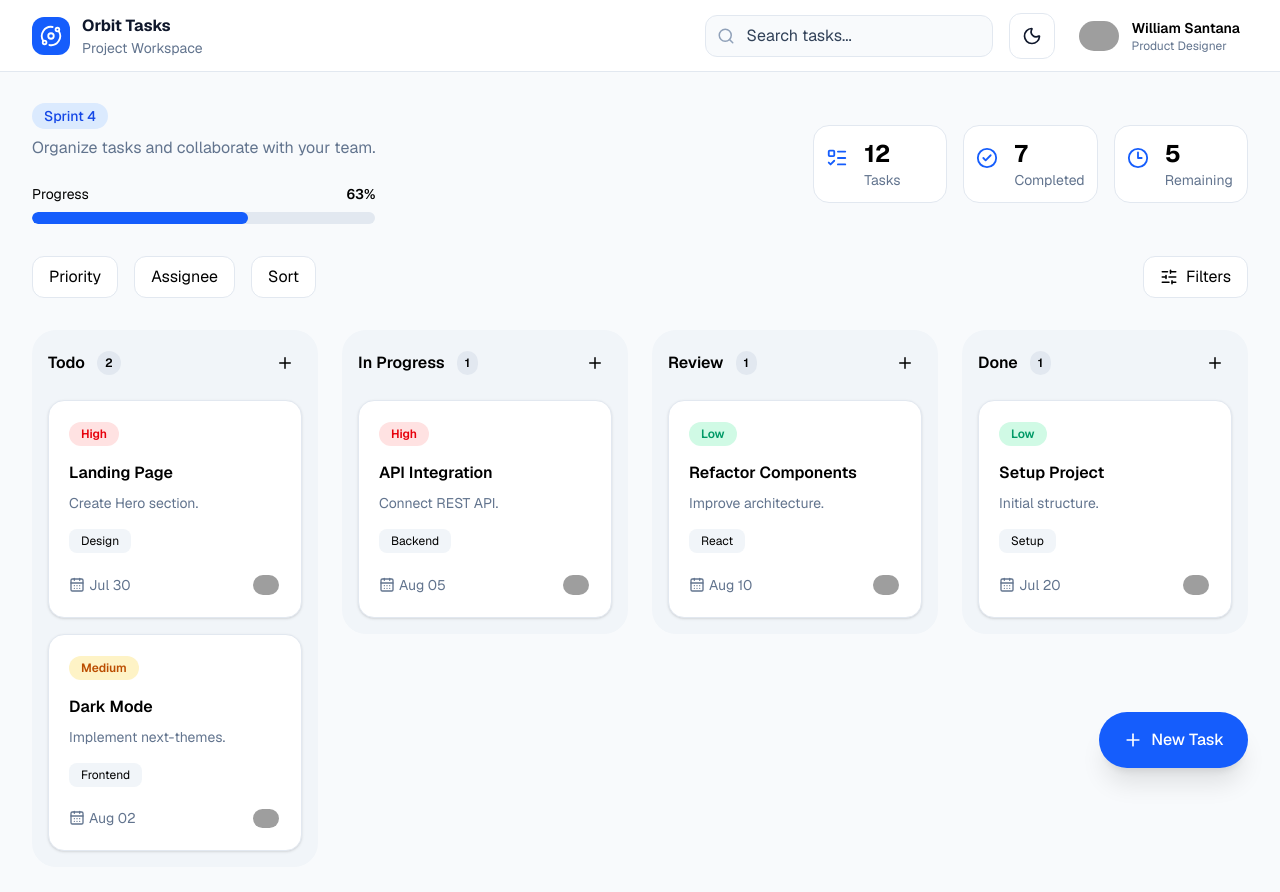
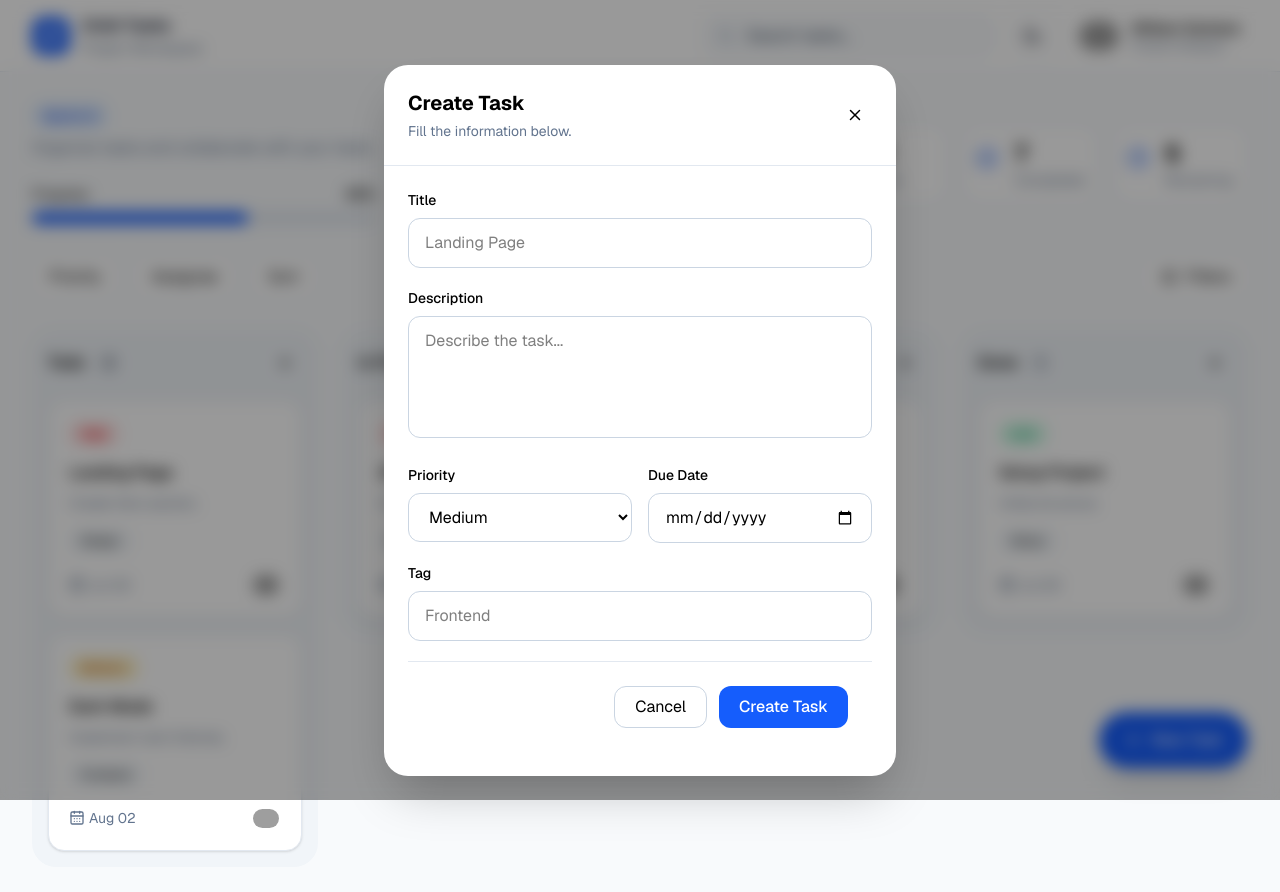
Before and after one commit to wwilliamsantana/orbit-tasks, a Next.js app: page / in a window 1280 px wide. Both pictures are taken after a click on the button 285 px from the left and 363 px from the top of the page. Shown: the top 892 px of the page. Built offline with nearby package versions, Linux system fonts and the light colour scheme; grey boxes are pictures that could not be loaded.

Commit message:
feat: function addTasks

```diff
--- a/src/components/board/Board.tsx
+++ b/src/components/board/Board.tsx
@@ -5,9 +5,10 @@ import { SortableColumn } from "./SortableColumn";
 
 interface Props {
   board: Column[];
+  onAddTask: (columnId: string) => void;
 }
 
-export function Board({ board }: Props) {
+export function Board({ board, onAddTask }: Props) {
   return (
     <SortableContext
       items={board.map((column) => column.id)}
@@ -15,7 +16,7 @@ export function Board({ board }: Props) {
     >
       <section className="grid gap-6 lg:grid-cols-4">
         {board.map((column) => (
-          <SortableColumn key={column.id} column={column} />
+          <SortableColumn key={column.id} column={column} onAddTask={onAddTask} />
         ))}
       </section>
     </SortableContext>
--- a/src/components/board/BoardColumn.tsx
+++ b/src/components/board/BoardColumn.tsx
@@ -14,13 +14,14 @@ import { DroppableColumn } from "./DroppableColumn";
 
 interface Props {
   column: Column;
+  onAddTask: (columnId: string) => void;
 }
 
-export function BoardColumn({ column }: Props) {
+export function BoardColumn({ column, onAddTask }: Props) {
   return (
     <DroppableColumn id={column.id}>
       <article className="rounded-3xl bg-slate-100 p-4 dark:bg-slate-900">
-        <ColumnHeader title={column.title} total={column.tasks.length} />
+        <ColumnHeader onAddTask={() => onAddTask(column.id)} title={column.title} total={column.tasks.length} />
 
         <SortableContext
           items={column.tasks.map((task) => task.id)}
--- a/src/components/board/BoardSection.tsx
+++ b/src/components/board/BoardSection.tsx
@@ -22,9 +22,32 @@ import { FloatingActionButton } from "./FloatingActionButton";
 import { arrayMove, sortableKeyboardCoordinates } from "@dnd-kit/sortable";
 import { Column, Task } from "@/types/task";
 import { TaskCard } from "../task/TaskCard";
+import { useState } from "react";
+import { TaskDialog } from "../task/TaskDialog";
 
 export function BoardSection() {
-  const { board, setBoard, activeTask, setActiveTask } = useBoard();
+  const { board, setBoard, activeTask, setActiveTask, addTask } = useBoard();
+  const [dialogOpen, setDialogOpen] = useState(false);
+  const [selectedColumn, setSelectedColumn] = useState("");
+
+  function handleOpenDialog(columnId: string) {
+    setSelectedColumn(columnId);
+    setDialogOpen(true);
+  }
+
+  function handleCloseDialog() {
+    setDialogOpen(false);
+  }
+
+  function handleCreateTask(task: Omit<Task, "id">) {
+    addTask(selectedColumn, {
+      ...task,
+      id: crypto.randomUUID(),
+    });
+
+    handleCloseDialog();
+  }
+
   const sensors = useSensors(
     useSensor(PointerSensor, {
       activationConstraint: {
@@ -157,12 +180,18 @@ export function BoardSection() {
         onDragOver={handleDragOver}
         onDragEnd={handleDragEnd}
       >
-        <Board board={board} />
+        <Board board={board} onAddTask={handleOpenDialog} />
         <DragOverlay>
           {activeTask ? <TaskCard {...activeTask} /> : null}
         </DragOverlay>
       </DndContext>
 
+      <TaskDialog
+        open={dialogOpen}
+        onClose={handleCloseDialog}
+        onCreateTask={handleCreateTask}
+      />
+
       <FloatingActionButton />
     </section>
   );
--- a/src/components/board/ColumnHeader.tsx
+++ b/src/components/board/ColumnHeader.tsx
@@ -3,9 +3,10 @@ import { Plus } from "lucide-react";
 interface Props {
   title: string;
   total: number;
+  onAddTask: () => void
 }
 
-export function ColumnHeader({ title, total }: Props) {
+export function ColumnHeader({ title, total, onAddTask }: Props) {
   return (
     <header className="mb-5 flex items-center justify-between">
       <div className="flex items-center gap-3">
@@ -15,7 +16,7 @@ export function ColumnHeader({ title, total }: Props) {
           {total}
         </span>
       </div>
-      <button className="rounded-lg p-2 transition hover:bg-slate-200 dark:hover:bg-slate-800">
+      <button onClick={onAddTask} className="rounded-lg p-2 transition hover:bg-slate-200 dark:hover:bg-slate-800">
         <Plus size={18} />
       </button>
     </header>
--- a/src/components/board/SortableColumn.tsx
+++ b/src/components/board/SortableColumn.tsx
@@ -8,13 +8,12 @@ import { BoardColumn } from "../board/BoardColumn";
 
 interface Props {
   column: Column;
+  onAddTask: (columnId: string) => void;
 }
 
-export function SortableColumn({ column }: Props) {
+export function SortableColumn({ column, onAddTask }: Props) {
   const {
     setNodeRef,
-    attributes,
-    listeners,
     transform,
     transition,
     isDragging,
@@ -38,7 +37,7 @@ export function SortableColumn({ column }: Props) {
       style={style}
       className={isDragging ? "opacity-60" : ""}
     >
-      <BoardColumn column={column} />
+      <BoardColumn column={column} onAddTask={onAddTask} />
     </div>
   );
 }
--- /dev/null
+++ b/src/components/task/TaskDialog.tsx
@@ -0,0 +1,43 @@
+"use client";
+
+import { X } from "lucide-react";
+import { TaskForm } from "./TaskForm";
+import { Task } from "@/types/task";
+
+interface Props {
+  open: boolean;
+  onClose: () => void;
+
+  onCreateTask: (task: Omit<Task, "id">) => void;
+}
+
+export function TaskDialog({ open, onClose, onCreateTask }: Props) {
+  if (!open) return null;
+
+  return (
+    <div className="fixed inset-0 z-50 flex items-center justify-center bg-black/40 backdrop-blur-sm">
+      <div className="w-full mt-10 max-w-lg rounded-3xl bg-white shadow-2xl dark:bg-slate-900">
+        <header className="flex items-center justify-between border-b border-slate-200 p-6 dark:border-slate-800">
+          <div>
+            <h2 className="text-xl font-bold">Create Task</h2>
+
+            <p className="mt-1 text-sm text-slate-500">
+              Fill the information below.
+            </p>
+          </div>
+
+          <button
+            onClick={onClose}
+            className="rounded-lg p-2 transition hover:bg-slate-100 dark:hover:bg-slate-800"
+          >
+            <X size={18} />
+          </button>
+        </header>
+
+        <TaskForm onSubmit={onCreateTask} onClose={onClose} />
+
+
+      </div>
+    </div>
+  );
+}
--- /dev/null
+++ b/src/components/task/TaskForm.tsx
@@ -0,0 +1,125 @@
+"use client";
+
+import { Task } from "@/types/task";
+import { useState } from "react";
+
+interface Props {
+  onSubmit: (task: Omit<Task, "id">) => void;
+  onClose: () => void;
+}
+
+export function TaskForm({ onSubmit, onClose }: Props) {
+  const [title, setTitle] = useState("");
+  const [description, setDescription] = useState("");
+  const [priority, setPriority] = useState<"High" | "Medium" | "Low">("Medium");
+  const [dueDate, setDueDate] = useState("");
+  const [tag, setTag] = useState("");
+
+  function handleSubmit() {
+    if (!title.trim()) return;
+
+    onSubmit({
+      title,
+      description,
+      priority,
+      dueDate,
+      tags: tag ? [tag] : [],
+      members: [
+        "https://github.com/wwilliamsantana.png",
+      ],
+    });
+
+    setTitle("");
+    setDescription("");
+    setPriority("Medium");
+    setDueDate("");
+    setTag("");
+  }
+
+  return (
+    <form className="space-y-5 p-6">
+      <div>
+        <label className="mb-2 block text-sm font-medium">
+          Title
+        </label>
+
+        <input
+          value={title}
+          onChange={(e) => setTitle(e.target.value)}
+          placeholder="Landing Page"
+          className="w-full rounded-xl border border-slate-300 bg-white px-4 py-3 outline-none transition focus:border-blue-500 dark:border-slate-700 dark:bg-slate-950"
+        />
+      </div>
+
+      <div>
+        <label className="mb-2 block text-sm font-medium">
+          Description
+        </label>
+
+        <textarea
+          rows={4}
+          value={description}
+          onChange={(e) => setDescription(e.target.value)}
+          placeholder="Describe the task..."
+          className="w-full resize-none rounded-xl border border-slate-300 bg-white px-4 py-3 outline-none transition focus:border-blue-500 dark:border-slate-700 dark:bg-slate-950"
+        />
+      </div>
+
+      <div className="grid grid-cols-2 gap-4">
+        <div>
+          <label className="mb-2 block text-sm font-medium">
+            Priority
+          </label>
+
+          <select
+            value={priority}
+            onChange={(e) => setPriority(e.target.value as "High" | "Medium" | "Low")}
+            className="w-full rounded-xl border border-slate-300 bg-white px-4 py-3 outline-none dark:border-slate-700 dark:bg-slate-950"
+          >
+            <option>High</option>
+            <option>Medium</option>
+            <option>Low</option>
+          </select>
+        </div>
+
+        <div>
+          <label className="mb-2 block text-sm font-medium">
+            Due Date
+          </label>
+
+          <input
+            type="date"
+            value={dueDate}
+            onChange={(e) => setDueDate(e.target.value)}
+            className="w-full rounded-xl border border-slate-300 bg-white px-4 py-3 outline-none dark:border-slate-700 dark:bg-slate-950"
+          />
+        </div>
+      </div>
+
+      <div>
+        <label className="mb-2 block text-sm font-medium">
+          Tag
+        </label>
+
+        <input
+          value={tag}
+          onChange={(e) => setTag(e.target.value)}
+          placeholder="Frontend"
+          className="w-full rounded-xl border border-slate-300 bg-white px-4 py-3 outline-none transition focus:border-blue-500 dark:border-slate-700 dark:bg-slate-950"
+        />
+      </div>
+      <footer className="flex justify-end gap-3 border-t border-slate-200 p-6 dark:border-slate-800">
+        <button
+          onClick={onClose}
+          className="rounded-xl border border-slate-300 px-5 py-2 transition hover:bg-slate-100 dark:border-slate-700 dark:hover:bg-slate-800"
+        >
+          Cancel
+        </button>
+
+        <button onClick={handleSubmit} className="rounded-xl bg-blue-600 px-5 py-2 font-medium text-white transition hover:bg-blue-700">
+          Create Task
+        </button>
+      </footer>
+    </form>
+  );
+}
--- a/src/hooks/useBoard.ts
+++ b/src/hooks/useBoard.ts
@@ -10,10 +10,24 @@ export function useBoard() {
 
   const [activeTask, setActiveTask] = useState<Task | null>(null);
 
+  function addTask(columnId: string, task: Task) {
+    setBoard((columns) =>
+      columns.map((column) =>
+        column.id === columnId
+          ? {
+            ...column,
+            tasks: [...column.tasks, task],
+          }
+          : column
+      )
+    );
+  }
+
   return {
     board,
     setBoard,
     activeTask,
     setActiveTask,
+    addTask
   };
 }
```
